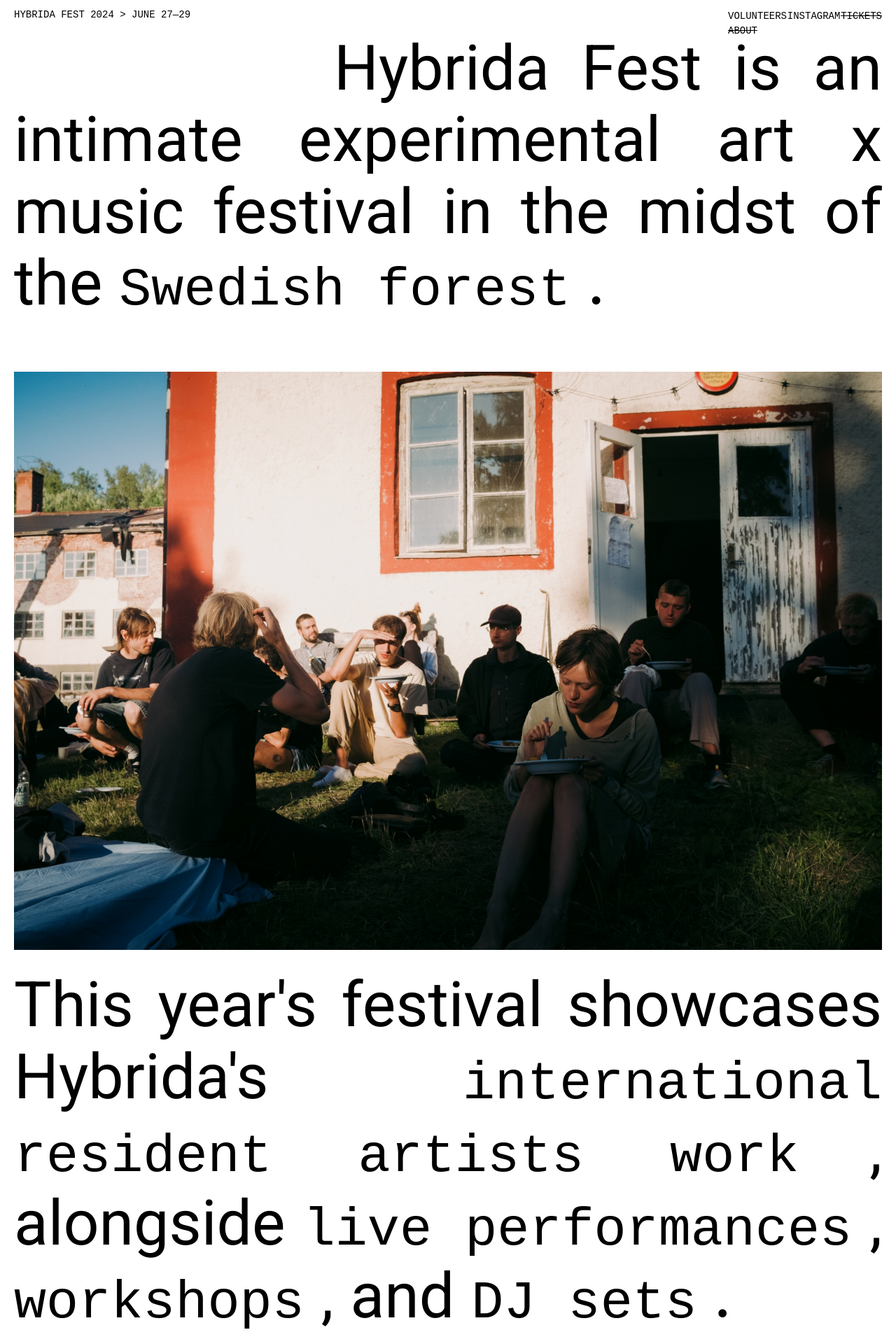
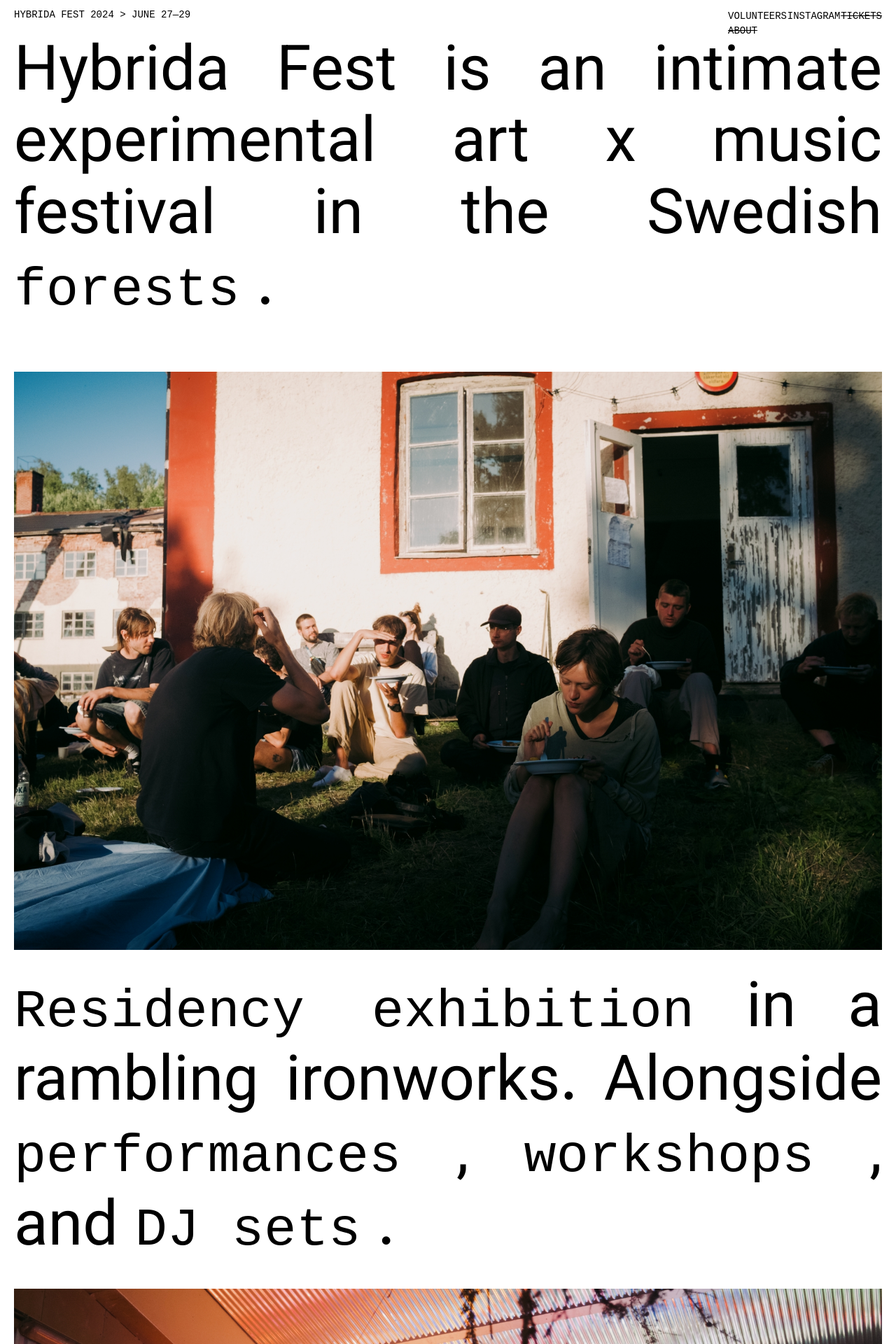
Before and after one commit to szkjn/hybrida_fest_website, a SvelteKit app in the folder app/: page / in a window 1280 px wide. Shown: the top 1920 px of the page at 70% size. Built offline with nearby package versions, Linux system fonts and the light colour scheme; a web font is replaced by a local one.

Commit message:
Updated text to shorten versions

```diff
--- a/app/src/routes/+page.svelte
+++ b/app/src/routes/+page.svelte
@@ -45,9 +45,9 @@
 
 <section>
 	<h2 class="m-0 m-b-2">
-		&nbsp;&nbsp;&nbsp;&nbsp;&nbsp;&nbsp;&nbsp;&nbsp;&nbsp;&nbsp;Hybrida Fest is an intimate
-		experimental art x music festival in the midst of the
-		<RevealImage keyword="Swedish forest" imageUrls={nature_images} />.
+		<!-- &nbsp;&nbsp;&nbsp;&nbsp;&nbsp;&nbsp;&nbsp;&nbsp;&nbsp;&nbsp; -->
+		Hybrida Fest is an intimate experimental art x music festival in the Swedish
+		<RevealImage keyword="forests" imageUrls={nature_images} />.
 	</h2>
 </section>
 <section>
@@ -55,10 +55,9 @@
 </section>
 <section>
 	<p class="m-0 m-y-1">
-		This year's festival showcases Hybrida's
-		<RevealImage keyword="international resident artists work" imageUrls={install_images} />,
-		alongside
-		<RevealImage keyword="live performances" imageUrls={live_images} />,
+		<RevealImage keyword="Residency exhibition" imageUrls={install_images} /> in a rambling ironworks.
+		Alongside
+		<RevealImage keyword="performances" imageUrls={live_images} />,
 		<RevealImage keyword="workshops" imageUrls={workshop_images} />, and <RevealImage
 			keyword="DJ sets"
 			imageUrls={dj_images}
@@ -70,9 +69,8 @@
 </section>
 <section>
 	<p class="m-0 m-y-1">
-		On the edge of the lake, not far from the sauna, is the campsite. Amongst the buildings is the
-		dining hall with home-cooked food, the exhibition space and the stage. Enveloping us are forests
-		inviting you to explore.
+		Eat home cooked meals together. Jump in the lake still sweaty from the sauna. Toast to new
+		friends.
 	</p>
 </section>
 <section class="f f-d-row inline-photos f-row-gap-15">
@@ -82,23 +80,15 @@
 	<img class="f-g-1" alt="" src={live_03} />
 </section>
 <section>
-	<p class="m-0 m-y-1">
-		Hybrida Fest is ca. 3 hours from Gothenburg, Stockholm & Oslo in the little village of Älvsbacka
-		in Värmland, Sweden. We have just 200 tickets which cost XXX. Your ticket includes camping,
-		breakfast & lunch from Thursday to Saturday, and the festival bus from Karlstad to the festival.
-	</p>
+	<p class="m-0 m-y-1">Ca. 3 hrs from Gothenburg, Stockholm & Oslo in Värmland.</p>
 </section>
 <section>
 	<img class="photo-w100" alt="" src={people_04} />
 </section>
 <section>
-	<p class="m-0 m-t-1">We can’t wait to create Hybrida Fest 2024 with you !</p>
-	<div class="m-0 f f-j-c-end">
-		<p class="">
-			June 27-<br />
-			June &nbsp;&nbsp;-28-<br />
-			June &nbsp;&nbsp;&nbsp;&nbsp;&nbsp;&nbsp;-29
-		</p>
+	<p class="m-0 m-t-1">Come and take part in Hybrida Fest 2024 with us !</p>
+	<div class="m-0 f">
+		<p class="">June 27—29</p>
 	</div>
 	<!-- <div class="f f-j-c-center">
 		<svg width="148" height="78" viewBox="0 0 148 78" fill="none" xmlns="http://www.w3.org/2000/svg"
```
